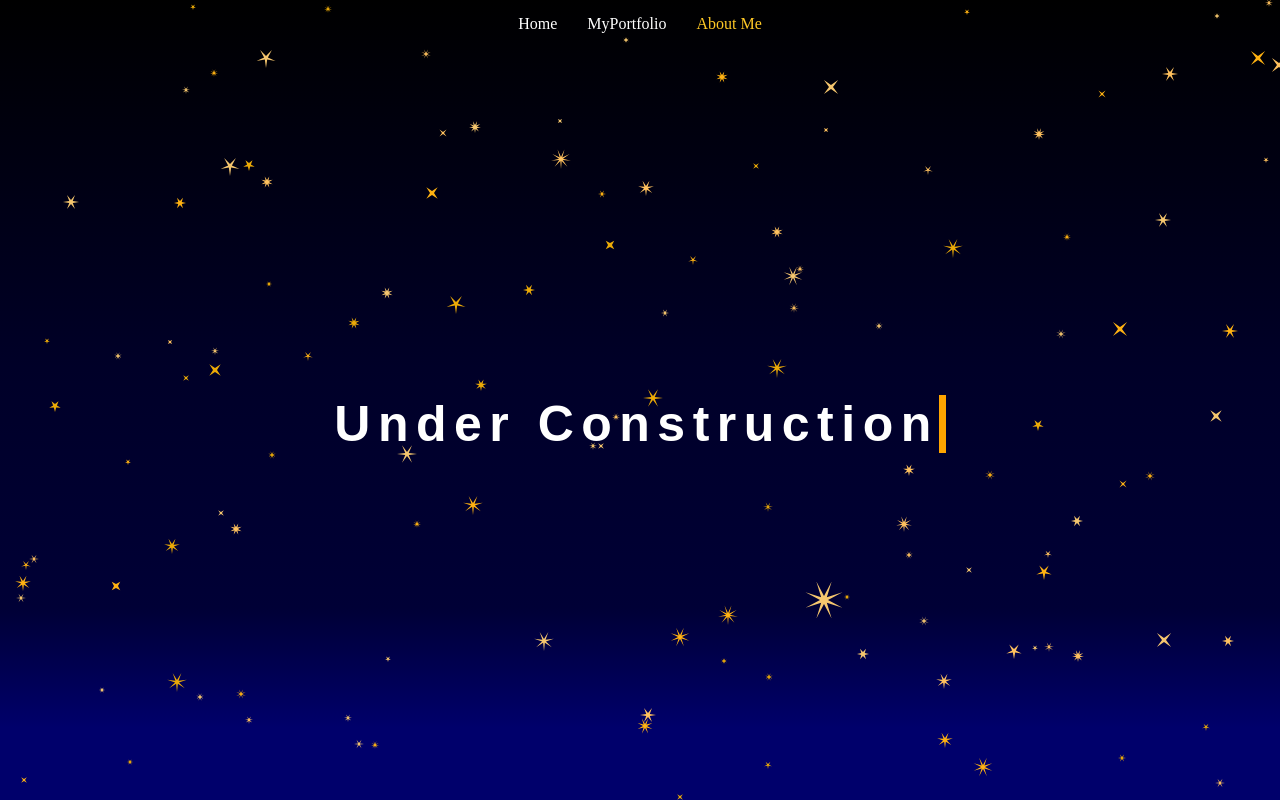
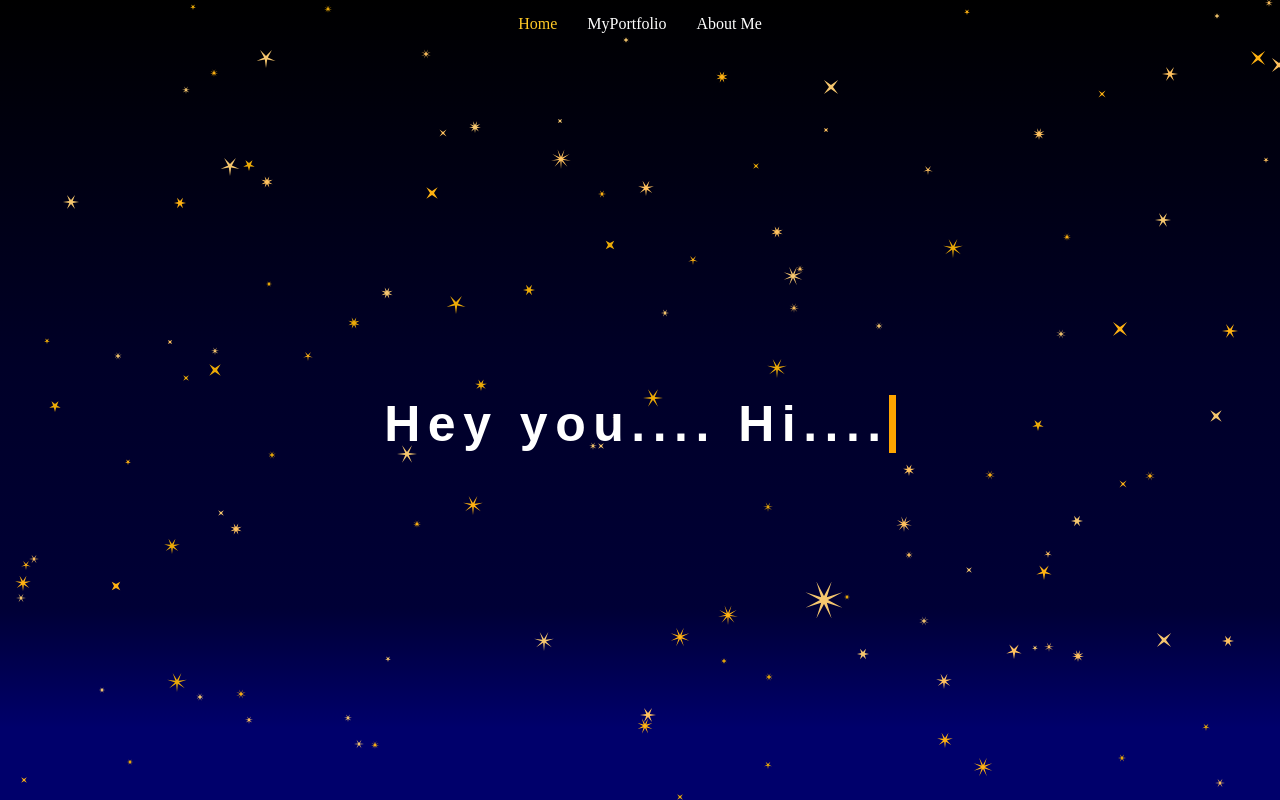
Before and after one commit to akashkumar20/AkashKumar, a React app: page /AkashKumar/aboutMe in a window 1280 px wide. Built offline with nearby package versions, Linux system fonts and the light colour scheme.

Commit message:
for git page

```diff
--- a/src/App/Screens/index.tsx
+++ b/src/App/Screens/index.tsx
@@ -1,20 +1,31 @@
 import React from 'react';
-import { BrowserRouter, Switch, Route } from 'react-router-dom';
+// import { BrowserRouter, Switch, Route } from 'react-router-dom';
 
-import Tabs from '../Components/Tabs';
+// import Tabs from '../Components/Tabs';
 import Home from './Home';
 import AboutMe from './AboutMe';
 // import ContactMe from './ContactMe';
 import MyPortfolio from './MyPortfolio';
 
 interface IContainerProps {}
-class Container extends React.Component<IContainerProps> {
+class Container extends React.Component<IContainerProps, any> {
     constructor(props:IContainerProps) {
         super(props);
-        this.state = {};
+        this.state = {
+            active: 0,
+        };
     }
 
-    render() {
+    onClick(i:number) {
+        this.setState((pre:any) => ({
+            ...pre,
+            active: i,
+        }));
+    }
+
+    renderTabs() {
+        // const { tabs, history } = this.props;
+        const { active } = this.state;
         const tabs = [
             {
                 tab: 'Home',
@@ -33,18 +44,53 @@ class Container extends React.Component<IContainerProps> {
                 route: 'aboutMe',
             },
         ];
+        return (
+            <div className="tab-main-box">
+                {
+                    tabs.map((tab:any, i:number) => (
+                        <div
+                            role="button"
+                            tabIndex={0}
+                            className={`tab ${active === i ? 'active' : ''}`}
+                            key={tab.tab}
+                            onClick={() => this.onClick(i)}
+                            onKeyPress={() => (console.log())}
+                        >
+                            <span>{tab.tab}</span>
+                        </div>
+                    ))
+                }
+            </div>
+        );
+    }
+
+    renderComponent() {
+        const { active } = this.state;
+        if (active === 1) {
+            return <MyPortfolio />;
+        }
+        if (active === 2) {
+            return <AboutMe />;
+        }
+        return <Home />;
+    }
+
+    render() {
         // const background = 'https://i.pinimg.com/originals/b1/55/ce/b155cec4a811dd6c8a840a89e0c03fb0.jpg';
         return (
             <div className="container">
-                <Tabs tabs={tabs} />
-                <BrowserRouter>
+                <div>
+                    {this.renderTabs()}
+                </div>
+                {/* <BrowserRouter>
                     <Switch>
                         <Route exact path="/AkashKumar" component={Home} />
-                        {/* <Route exact path="/contactMe" component={ContactMe} /> */}
+                        <Route exact path="/contactMe" component={ContactMe} />
                         <Route exact path="/AkashKumar/myPortfolio" component={MyPortfolio} />
                         <Route exact path="/AkashKumar/aboutMe" component={AboutMe} />
                     </Switch>
-                </BrowserRouter>
+                </BrowserRouter> */}
+                {this.renderComponent()}
             </div>
         );
     }
--- a/src/App/scss/mixins.scss
+++ b/src/App/scss/mixins.scss
@@ -4,4 +4,21 @@ body {
 }
 .container{
     // color: #fff;
+    .tab-main-box{
+        display: flex;
+        justify-content: center;
+        align-items: center;
+        color: white;
+    }
+    .tab{
+        padding: 15px;
+        outline: none;
+        :active{
+            outline: none;
+        }
+        cursor: pointer;
+    }
+    .active {
+        color: #FFC926;
+    }
 }
```
